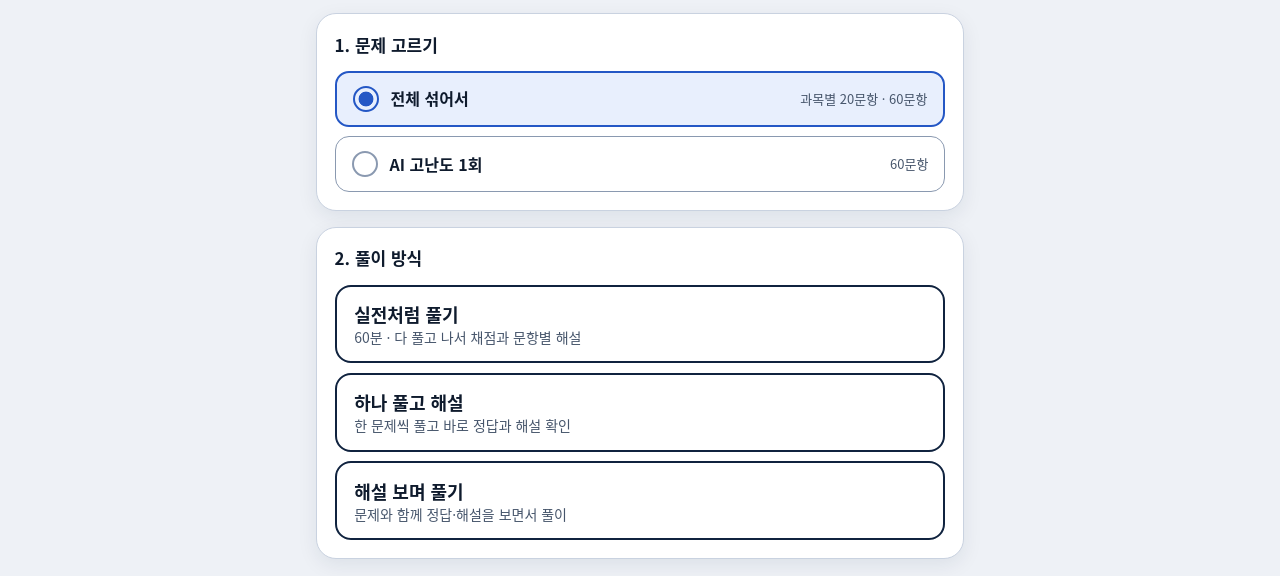
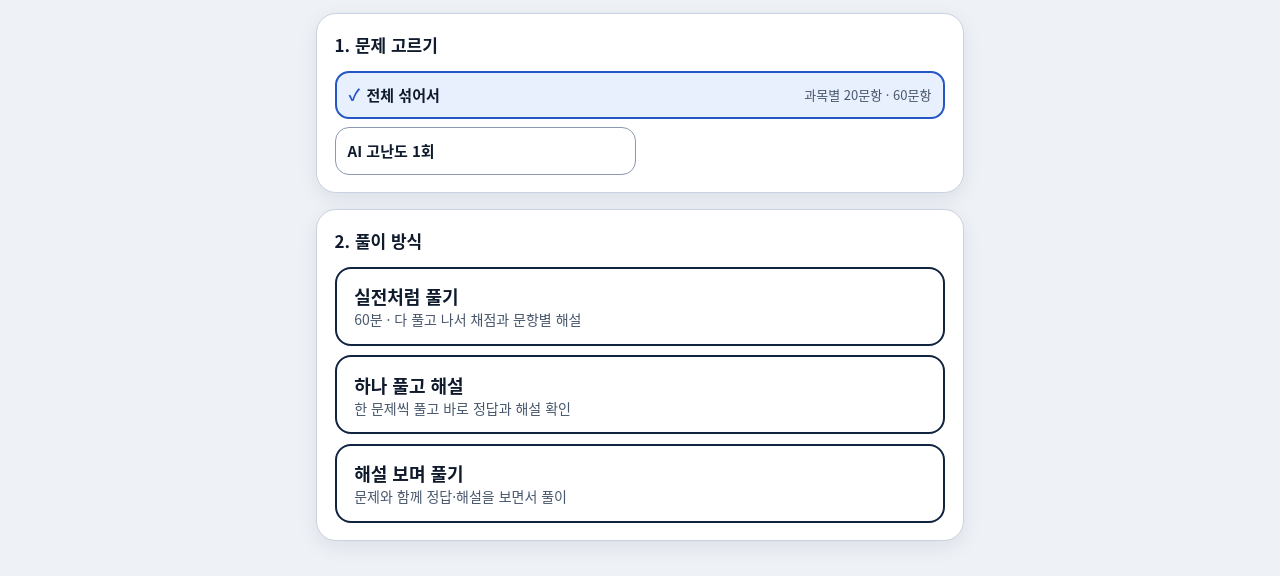
Before and after one commit to bossxor/com-exam, a plain HTML site: page web/index.html in a window 1280 px wide. Shown: the part 224-800 px from the top of the page. Drawn offline with Linux system fonts and the light colour scheme; a script that the page names is missing.

Commit message:
style: compact round picker (2-column grid, check mark for selected)
Co-Authored-By: Claude Sonnet 5.5 <noreply@anthropic.com>

```diff
--- a/web/style.css
+++ b/web/style.css
@@ -48,15 +48,16 @@ button:disabled { opacity: .45; cursor: default }
 .resume { display: flex; align-items: center; justify-content: space-between; gap: 1rem; margin-bottom: 1rem; padding: 1rem; background: var(--blue-soft); border: 2px solid var(--blue); border-radius: 16px }
 .resume div { display: flex; flex-direction: column; min-width: 0 }
 .resume span { color: var(--muted); font-size: .875rem }
-.rows { display: grid; gap: .6rem }
+.rows { display: grid; grid-template-columns: 1fr 1fr; gap: .5rem }
+.row:first-child { grid-column: 1 / -1 }
 .row { position: relative; display: block }
 .row input { position: absolute; inset: 0; width: 100%; height: 100%; margin: 0; opacity: 0; cursor: pointer }
-.rbox { display: flex; align-items: center; gap: .75rem; min-height: 56px; padding: .6rem 1rem; border: 1.5px solid var(--line); border-radius: 14px; background: #fff }
-.rbox::before { content: ""; flex: none; width: 22px; height: 22px; border: 2px solid var(--line); border-radius: 50% }
-.rt { flex: 1; font-weight: 700 }
-.rm { color: var(--muted); font-size: .8125rem; text-align: right }
+.rbox { display: flex; align-items: center; gap: .4rem; height: 100%; min-height: 48px; padding: .4rem .75rem; border: 1.5px solid var(--line); border-radius: 14px; background: #fff }
+.rt { flex: 1; font-size: .9375rem; font-weight: 700; line-height: 1.3 }
+.rm { display: none; color: var(--muted); font-size: .8125rem; text-align: right }
+.row:first-child .rm { display: inline }
 .row input:checked + .rbox { border: 2px solid var(--blue); background: var(--blue-soft) }
-.row input:checked + .rbox::before { border-color: var(--blue); background: radial-gradient(var(--blue) 45%, transparent 50%) }
+.row input:checked + .rbox::before { content: "\2713"; color: var(--blue); font-weight: 800 }
 .row input:focus-visible + .rbox { outline: 3px solid var(--blue); outline-offset: 2px }
 .mode { display: flex; flex-direction: column; align-items: flex-start; width: 100%; min-height: 72px; margin-top: .6rem; padding: .9rem 1.1rem; border: 2px solid var(--navy); border-radius: 16px; text-align: left }
 .mode strong { font-size: 1.125rem; font-weight: 800 }
```
